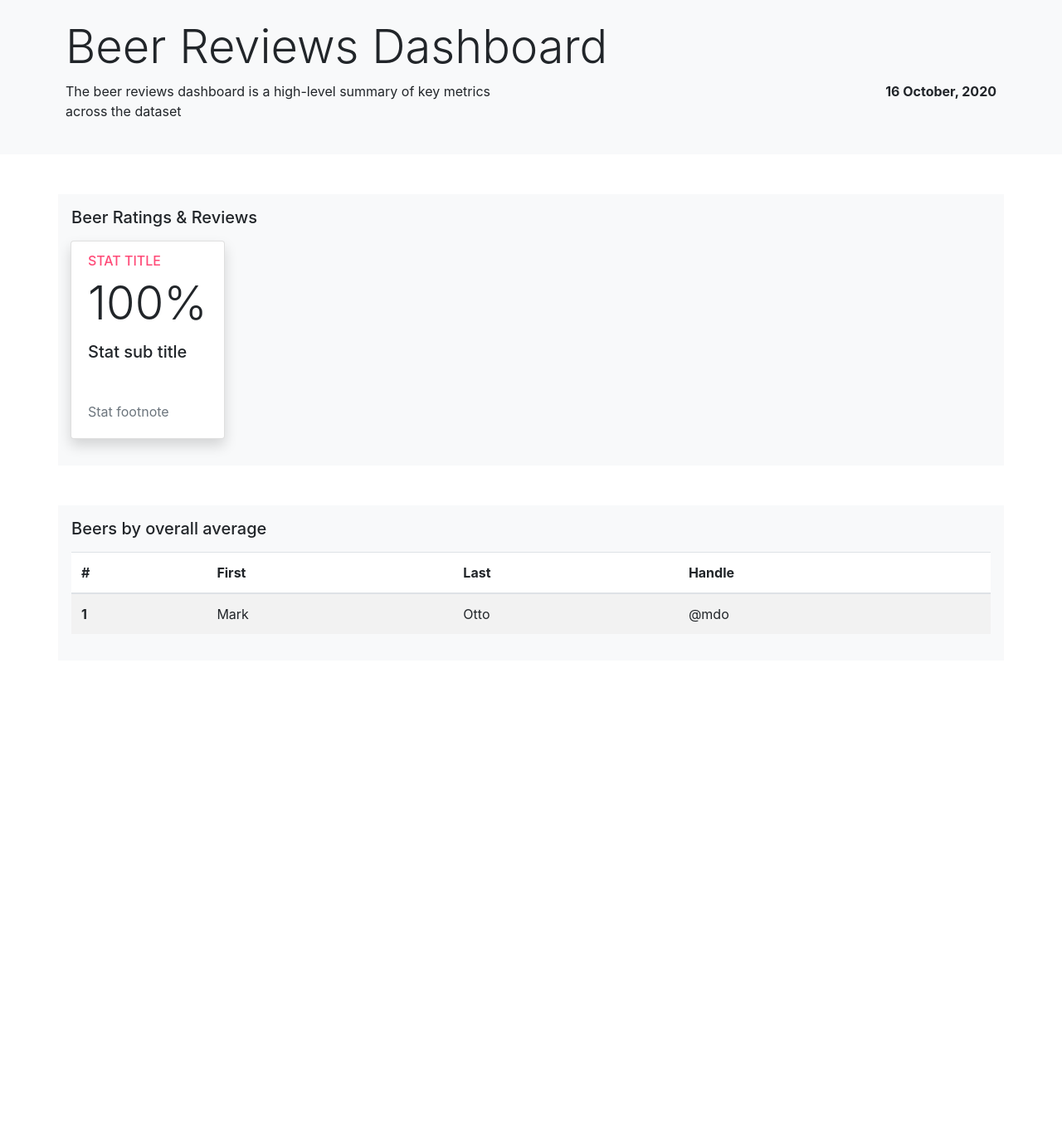
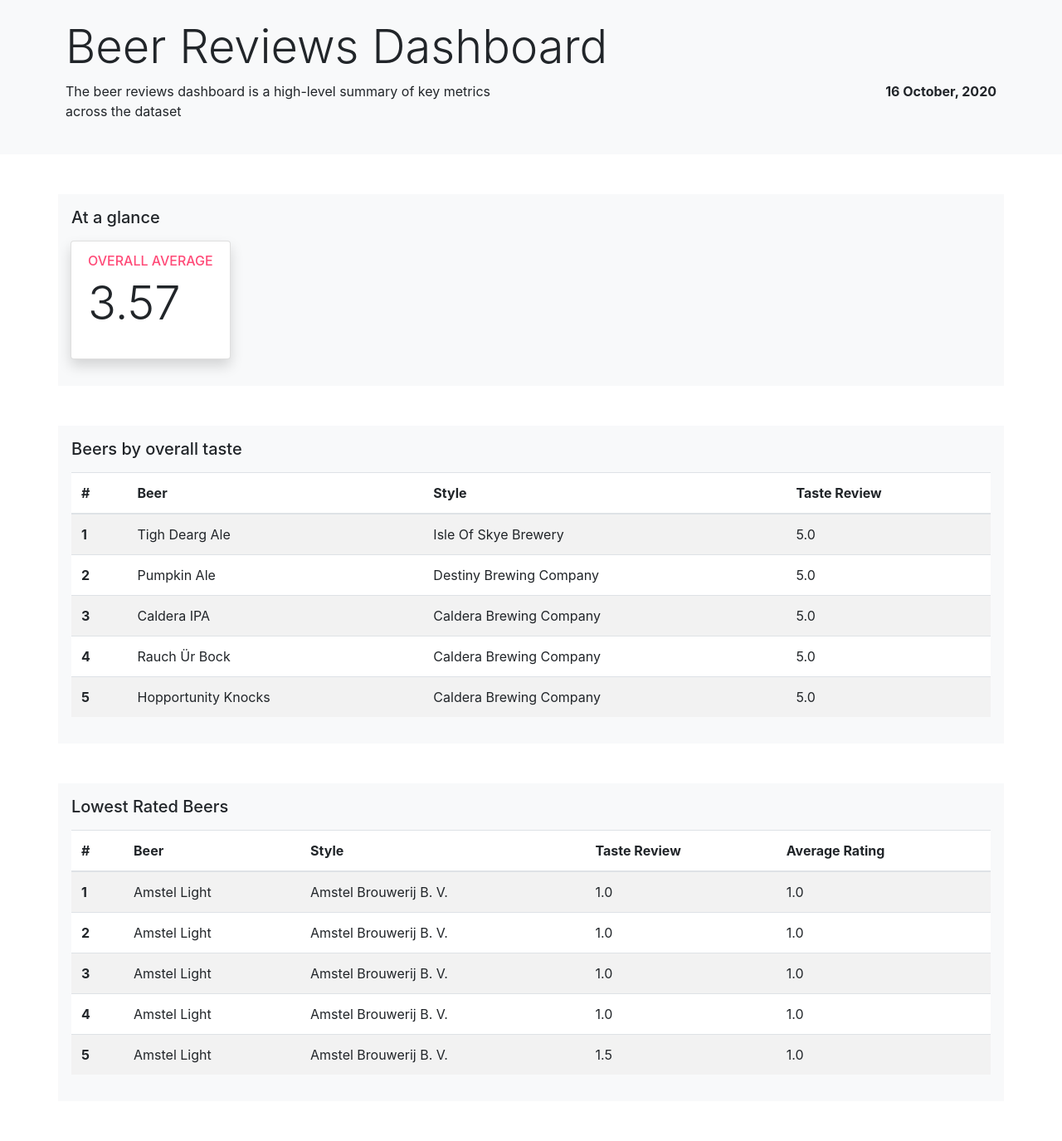
Before and after one commit to mjennings061/bvcodingchallenge-sampleapp, a Flask app: page / in a window 1280 px wide. Shown: the part 123-1498 px from the top of the page at 83% size. Before the commit the page ends 887 px from the top, so only its background shows below. Run offline with Flask 2, Linux system fonts and the light colour scheme; data comes from the database, SQL or seed files in the repository; some libraries are stand-ins or nearby versions.

Commit message:
Overall average, top5 and bottom5 (albeit buggy)

```diff
--- a/application.py
+++ b/application.py
@@ -9,7 +9,17 @@ stats_helper = StatsHelper()
 @app.route('/')
 def homepage():
     # HINT: Pass variables through to the HTML using Flask - https://flask.palletsprojects.com/en/1.1.x/quickstart/#rendering-templates
-    return render_template('index.html', todays_date=datetime.now())
+    overall_avg = get_average_overall_rating()
+    beers_top5_taste = stats_helper.top_five_by_taste()
+    beers_bottom5_taste = stats_helper.bottom_five_by_overall()
+
+    return render_template(
+        'index.html',
+        todays_date=datetime.now(),
+        overall_avg=overall_avg,
+        beers_top5_taste=beers_top5_taste,
+        beers_bottom5_taste=beers_bottom5_taste,
+    )
 
 # HINT: This could be your first statistic!
 def get_average_overall_rating():
--- a/helpers/database_helper.py
+++ b/helpers/database_helper.py
@@ -12,13 +12,13 @@ class Database:
         )
         self.cursor = self.con.cursor()
 
-    def fetch_all(self, query_sql):
+    def fetch_all(self, query_sql):     # fetch all rows as a list of tuples
         self.cursor.execute(query_sql)
         result = self.cursor.fetchall()
         self.con.commit()
         return result
 
-    def fetch_one(self, query_sql):
+    def fetch_one(self, query_sql):     # fetch one rows as a list of tuples
         self.cursor.execute(query_sql)
         result = self.cursor.fetchone()
         self.con.commit()
--- a/helpers/stats_helper.py
+++ b/helpers/stats_helper.py
@@ -12,6 +12,15 @@ class StatsHelper():
         return result[0]
 
     # HINT: You can define more queries here, along with some python logic to calculate!
-    def calculate_another_stat(self):
-      # all_rows = self.database.fetch_all("")
-      return None
+    def top_five_by_taste(self):
+        result = self.database.fetch_all("SELECT * FROM reviews ORDER BY review_taste DESC LIMIT 5")
+        return result
+
+    def bottom_five_by_overall(self):
+        result = self.database.fetch_all("SELECT * FROM reviews ORDER BY review_overall ASC LIMIT 5")
+        return result
+
+    def calculate_averages(self):
+        review_overall = self.database.fetch_one("SELECT AVG(review_overall) FROM reviews")
+        result = None
+        return result
--- a/templates/index.html
+++ b/templates/index.html
@@ -57,21 +57,21 @@
           <div class="container bg-light py-3">
               <div class="row">
                   <div class="col-xs-12 px-3">
-                      <h5 class="mb-3">Beer Ratings &amp; Reviews</h5>
+                      <h5 class="mb-3">At a glance</h5>
                   </div>
               </div>
               <div class="row row-cols-1 row-cols-sm-2 row-cols-md-4">
                   <!-- HINT: You may want to look at Jinja loops - https://jinja.palletsprojects.com/en/2.11.x/templates/#list-of-control-structures -->
                   <div class="col d-flex align-items-stretch mb-3">
                     <!-- HINT: Bootstrap cards! - https://getbootstrap.com/docs/4.5/components/card/ -->
-                    <div class="card shadow rounded">
-                        <div class="card-body d-flex flex-column">
-                            <h6 class="card-subtitle mb-2 h6 text-radical-red text-uppercase">Stat Title</h6>
-                            <h4 class="card-title display-4">100%</h4>
-                            <h5 class="mb-5">Stat sub title</h5>
-                            <p class="card-text text-muted mt-auto">Stat footnote</p>
+                        <div class="card shadow rounded">
+                            <div class="card-body d-flex flex-column">
+                                <h6 class="card-subtitle mb-2 h6 text-radical-red text-uppercase">Overall Average</h6>
+                                <h4 class="card-title display-4">{{'%0.2f'|format(overall_avg|float)}}</h4>
+{#                                <h5 class="mb-5">Subtitle</h5>#}
+{#                                <p class="card-text text-muted mt-auto">Subtitle</p>#}
+                            </div>
                         </div>
-                    </div>
                   </div>
               </div>
           </div>
@@ -81,26 +81,64 @@
           <div class="container-xl bg-light">
               <div class="row">
                   <div class="col p-3">
-                      <h5 class="mb-3">Beers by overall average</h5>
+                      <h5 class="mb-3">Beers by overall taste</h5>
                       <div class="table-responsive">
                         <!-- HINT: Bootstrap tables - https://getbootstrap.com/docs/4.5/content/tables/ -->
                         <table class="table table-striped bg-white">
                           <thead>
                           <tr>
                             <th scope="col">#</th>
-                            <th scope="col">First</th>
-                            <th scope="col">Last</th>
-                            <th scope="col">Handle</th>
+                            <th scope="col">Beer</th>
+                            <th scope="col">Style</th>
+                            <th scope="col">Taste Review</th>
                           </tr>
                           </thead>
                           <tbody>
                           <!-- HINT: Jinja loops may also work well here! -->
+                          {% for beer in beers_top5_taste %}
+                              <tr>
+                                <th scope="row">{{ loop.index }}</th>
+                                <td>{{ beer[-3] }}</td>
+                                <td>{{ beer[2] }}</td>
+                                <td>{{ beer[-4] }}</td>
+                              </tr>
+                          {% endfor %}
+                          </tbody>
+                        </table>
+                      </div>
+                  </div>
+              </div>
+          </div>
+      </section>
+
+    <section class="mb-5">
+          <div class="container-xl bg-light">
+              <div class="row">
+                  <div class="col p-3">
+                      <h5 class="mb-3">Lowest Rated Beers</h5>
+                      <div class="table-responsive">
+                        <!-- HINT: Bootstrap tables - https://getbootstrap.com/docs/4.5/content/tables/ -->
+                        <table class="table table-striped bg-white">
+                          <thead>
                           <tr>
-                            <th scope="row">1</th>
-                            <td>Mark</td>
-                            <td>Otto</td>
-                            <td>@mdo</td>
+                            <th scope="col">#</th>
+                            <th scope="col">Beer</th>
+                            <th scope="col">Style</th>
+                            <th scope="col">Taste Review</th>
+                            <th scope="col">Average Rating</th>
                           </tr>
+                          </thead>
+                          <tbody>
+                          <!-- HINT: Jinja loops may also work well here! -->
+                          {% for beer in beers_bottom5_taste %}
+                              <tr>
+                                <th scope="row">{{ loop.index }}</th>
+                                <td>{{ beer[-3] }}</td>
+                                <td>{{ beer[2] }}</td>
+                                <td>{{ beer[-4] }}</td>
+                                <td>{{ beer[4] }}</td>
+                              </tr>
+                          {% endfor %}
                           </tbody>
                         </table>
                       </div>
```
Also changed, not shown: 1 other file.
